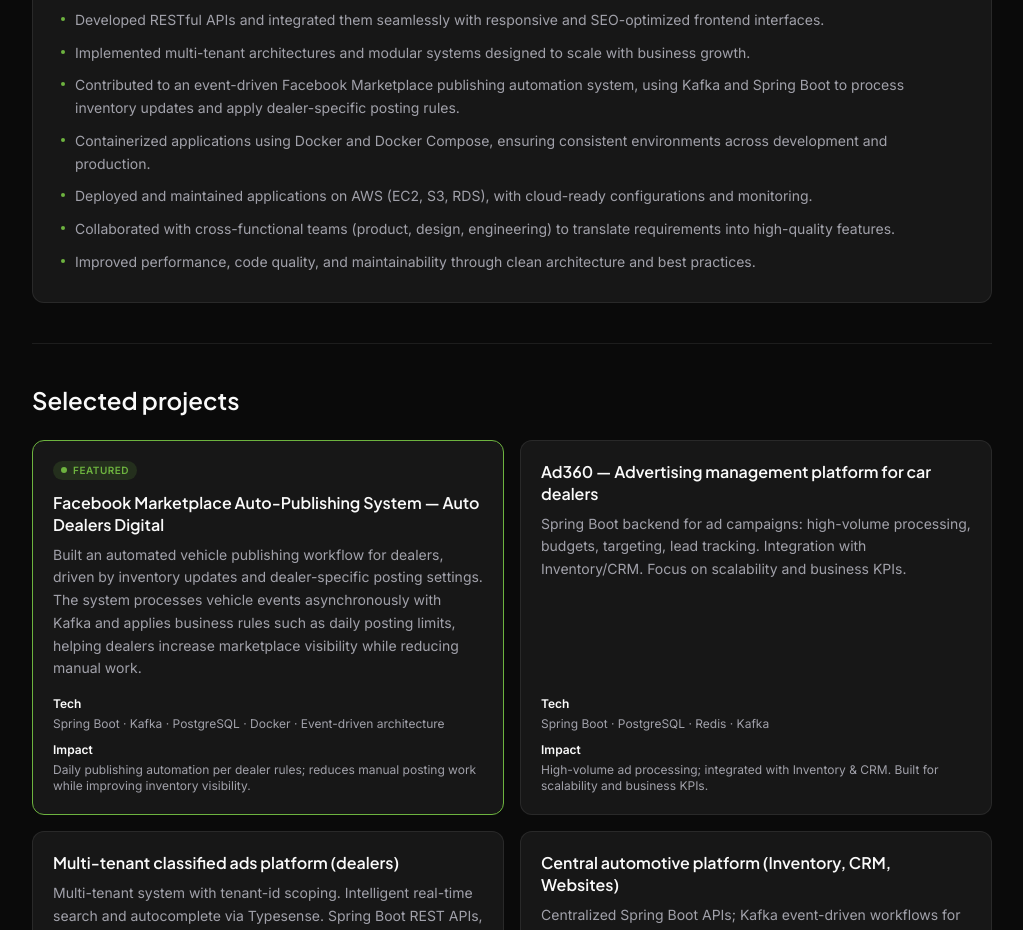
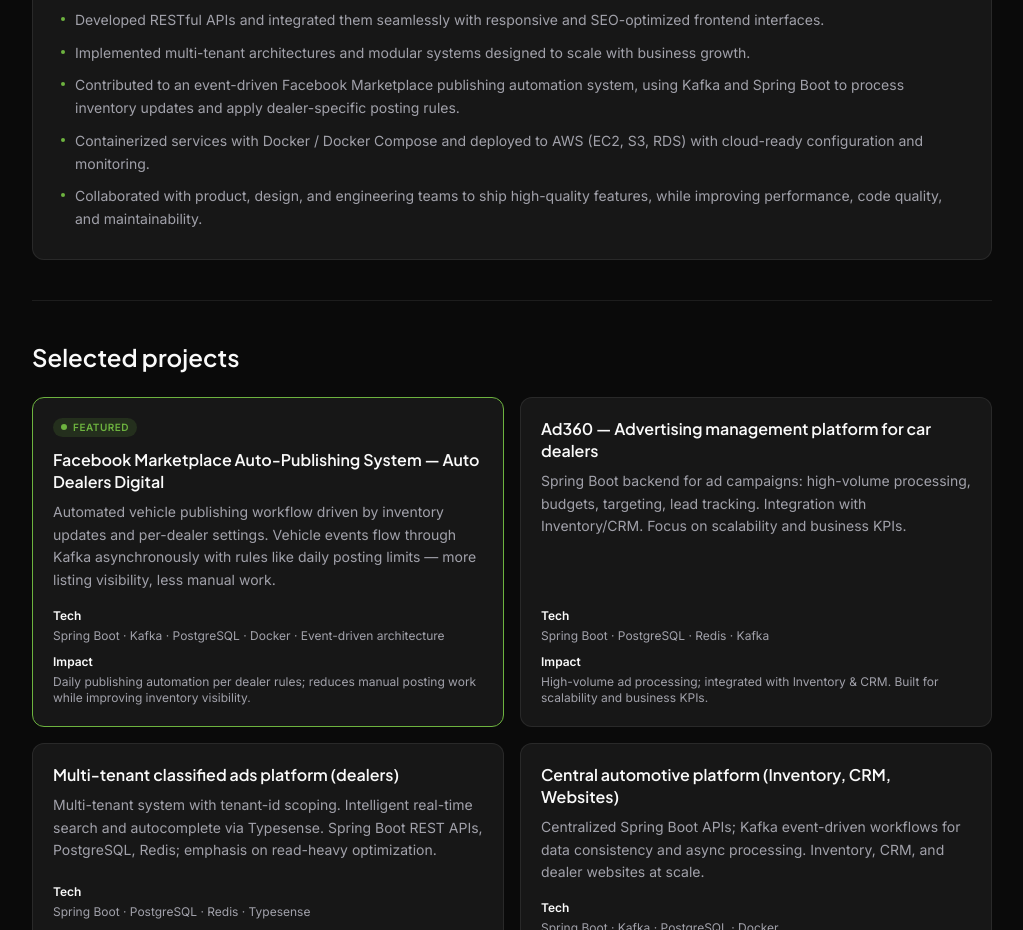
Before and after one commit to yassine-RM/yassine-remmani, a Next.js app: page /en/resume in a window 1280 px wide. Shown: the part 1580-2510 px from the top of the page, without its empty margins (128-1151 px from the left). Built offline with nearby package versions, Linux system fonts and the light colour scheme; no server answers.

Commit message:
optimize project desc

```diff
--- a/messages/en.ts
+++ b/messages/en.ts
@@ -404,15 +404,13 @@
           'Developed RESTful APIs and integrated them seamlessly with responsive and SEO-optimized frontend interfaces.',
           'Implemented multi-tenant architectures and modular systems designed to scale with business growth.',
           'Contributed to an event-driven Facebook Marketplace publishing automation system, using Kafka and Spring Boot to process inventory updates and apply dealer-specific posting rules.',
-          'Containerized applications using Docker and Docker Compose, ensuring consistent environments across development and production.',
-          'Deployed and maintained applications on AWS (EC2, S3, RDS), with cloud-ready configurations and monitoring.',
-          'Collaborated with cross-functional teams (product, design, engineering) to translate requirements into high-quality features.',
-          'Improved performance, code quality, and maintainability through clean architecture and best practices.',
+          'Containerized services with Docker / Docker Compose and deployed to AWS (EC2, S3, RDS) with cloud-ready configuration and monitoring.',
+          'Collaborated with product, design, and engineering teams to ship high-quality features, while improving performance, code quality, and maintainability.',
         ],
       },
     ],
     projects: [
-      { name: 'Facebook Marketplace Auto-Publishing System — Auto Dealers Digital', stack: 'Spring Boot · Kafka · PostgreSQL · Docker · Event-driven architecture', description: 'Built an automated vehicle publishing workflow for dealers, driven by inventory updates and dealer-specific posting settings. The system processes vehicle events asynchronously with Kafka and applies business rules such as daily posting limits, helping dealers increase marketplace visibility while reducing manual work.' },
+      { name: 'Facebook Marketplace Auto-Publishing System — Auto Dealers Digital', stack: 'Spring Boot · Kafka · PostgreSQL · Docker · Event-driven architecture', description: 'Automated vehicle publishing workflow driven by inventory updates and per-dealer settings. Vehicle events flow through Kafka asynchronously with rules like daily posting limits — more listing visibility, less manual work.' },
       { name: 'Ad360 — Advertising management platform for car dealers', stack: 'Spring Boot · PostgreSQL · Redis · Kafka', description: 'Spring Boot backend for ad campaigns: high-volume processing, budgets, targeting, lead tracking. Integration with Inventory/CRM. Focus on scalability and business KPIs.' },
       { name: 'Multi-tenant classified ads platform (dealers)', stack: 'Spring Boot · PostgreSQL · Redis · Typesense', description: 'Multi-tenant system with tenant-id scoping. Intelligent real-time search and autocomplete via Typesense. Spring Boot REST APIs, PostgreSQL, Redis; emphasis on read-heavy optimization.' },
       { name: 'Central automotive platform (Inventory, CRM, Websites)', stack: 'Spring Boot · Kafka · PostgreSQL · Docker', description: 'Centralized Spring Boot APIs; Kafka event-driven workflows for data consistency and async processing. Inventory, CRM, and dealer websites at scale.' },
--- a/messages/fr.ts
+++ b/messages/fr.ts
@@ -405,15 +405,13 @@
           'Développement d’APIs RESTful et intégration avec des interfaces frontend réactives et optimisées SEO.',
           'Implémentation d’architectures multi-tenant et systèmes modulaires conçus pour accompagner la croissance.',
           'Contribution à un système événementiel d’automatisation de publication vers Facebook Marketplace, utilisant Kafka et Spring Boot pour traiter les mises à jour d’inventaire et appliquer les règles de publication propres à chaque dealer.',
-          'Containerisation des applications avec Docker et Docker Compose pour des environnements cohérents en dev et en production.',
-          'Déploiement et maintenance sur AWS (EC2, S3, RDS), avec configurations cloud et monitoring.',
-          'Collaboration avec les équipes produit, design et engineering pour transformer les besoins en fonctionnalités de qualité.',
-          'Amélioration des performances, de la qualité du code et de la maintenabilité via une architecture propre et les bonnes pratiques.',
+          'Containerisation des services avec Docker / Docker Compose et déploiement sur AWS (EC2, S3, RDS) avec configurations cloud et monitoring.',
+          'Collaboration avec les équipes produit, design et engineering pour livrer des fonctionnalités de qualité, tout en améliorant les performances, la qualité du code et la maintenabilité.',
         ],
       },
     ],
     projects: [
-      { name: 'Système d’auto-publication Facebook Marketplace — Auto Dealers Digital', stack: 'Spring Boot · Kafka · PostgreSQL · Docker · Architecture événementielle', description: 'Conception d’un workflow automatisé de publication de véhicules pour les concessionnaires, basé sur les mises à jour d’inventaire et les paramètres propres à chaque dealer. Le système traite les événements de véhicules de manière asynchrone avec Kafka et applique des règles métier comme les limites de publication quotidiennes, afin d’augmenter la visibilité des annonces tout en réduisant les actions manuelles.' },
+      { name: 'Système d’auto-publication Facebook Marketplace — Auto Dealers Digital', stack: 'Spring Boot · Kafka · PostgreSQL · Docker · Architecture événementielle', description: 'Workflow automatisé de publication de véhicules, piloté par les mises à jour d’inventaire et les paramètres propres à chaque dealer. Les événements véhicule passent par Kafka de manière asynchrone avec des règles comme les limites de publication quotidiennes — plus de visibilité, moins de travail manuel.' },
       { name: 'Ad360 — Plateforme de gestion publicitaire pour concessionnaires auto', stack: 'Spring Boot · PostgreSQL · Redis · Kafka', description: 'Backend Spring Boot pour campagnes pub : traitement à fort volume, budgets, ciblage, suivi leads. Intégration Inventaire/CRM. Focus scalabilité et KPIs métier.' },
       { name: 'Plateforme petites annonces multi-tenant (concessionnaires)', stack: 'Spring Boot · PostgreSQL · Redis · Typesense', description: 'Système multi-tenant avec isolation par tenant-id. Recherche temps réel et autocomplétion via Typesense. APIs REST Spring Boot, PostgreSQL, Redis ; optimisation des charges en lecture.' },
       { name: 'Plateforme automobile centralisée (Inventaire, CRM, Sites web)', stack: 'Spring Boot · Kafka · PostgreSQL · Docker', description: 'APIs Spring Boot centralisées ; flux event-driven Kafka pour cohérence des données et traitement asynchrone. Inventaire, CRM et sites concessionnaires à l’échelle.' },
```
